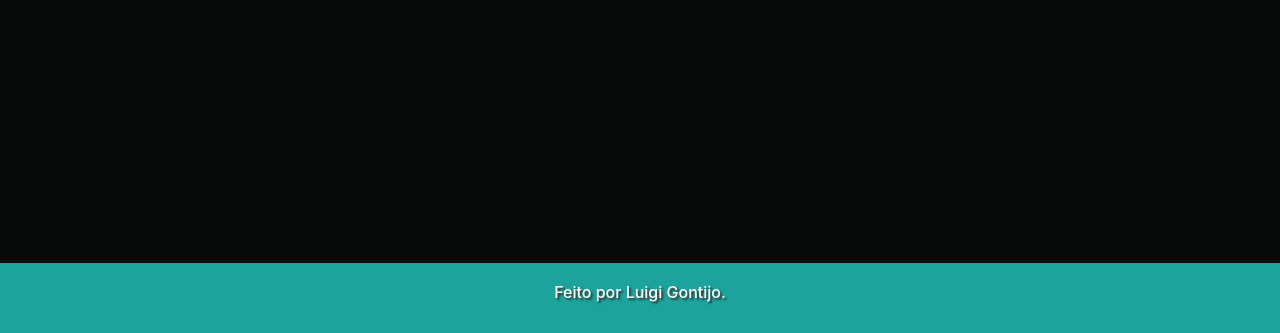
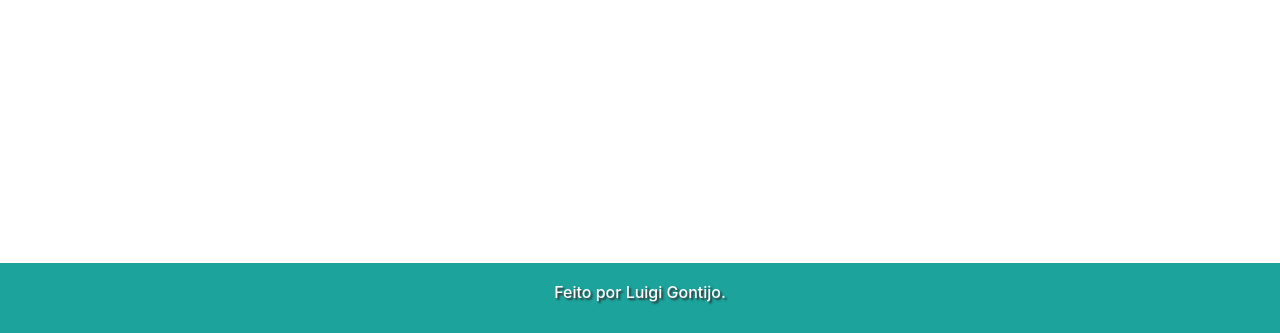
Before and after one commit to gontijol/luigigontijo.github.io, a plain HTML site: page index.html in a window 1280 px wide. Shown: the part 560-893 px from the top of the page. Drawn offline with Linux system fonts and the light colour scheme.

Commit message:
Update estilos.css

```diff
--- a/css/estilos.css
+++ b/css/estilos.css
@@ -3,7 +3,7 @@
 }
 
 html,body{
-  background-color:#090A0A;
+  background-color:##FFFFFF;
   text-align: center;
 }
 header{
```
